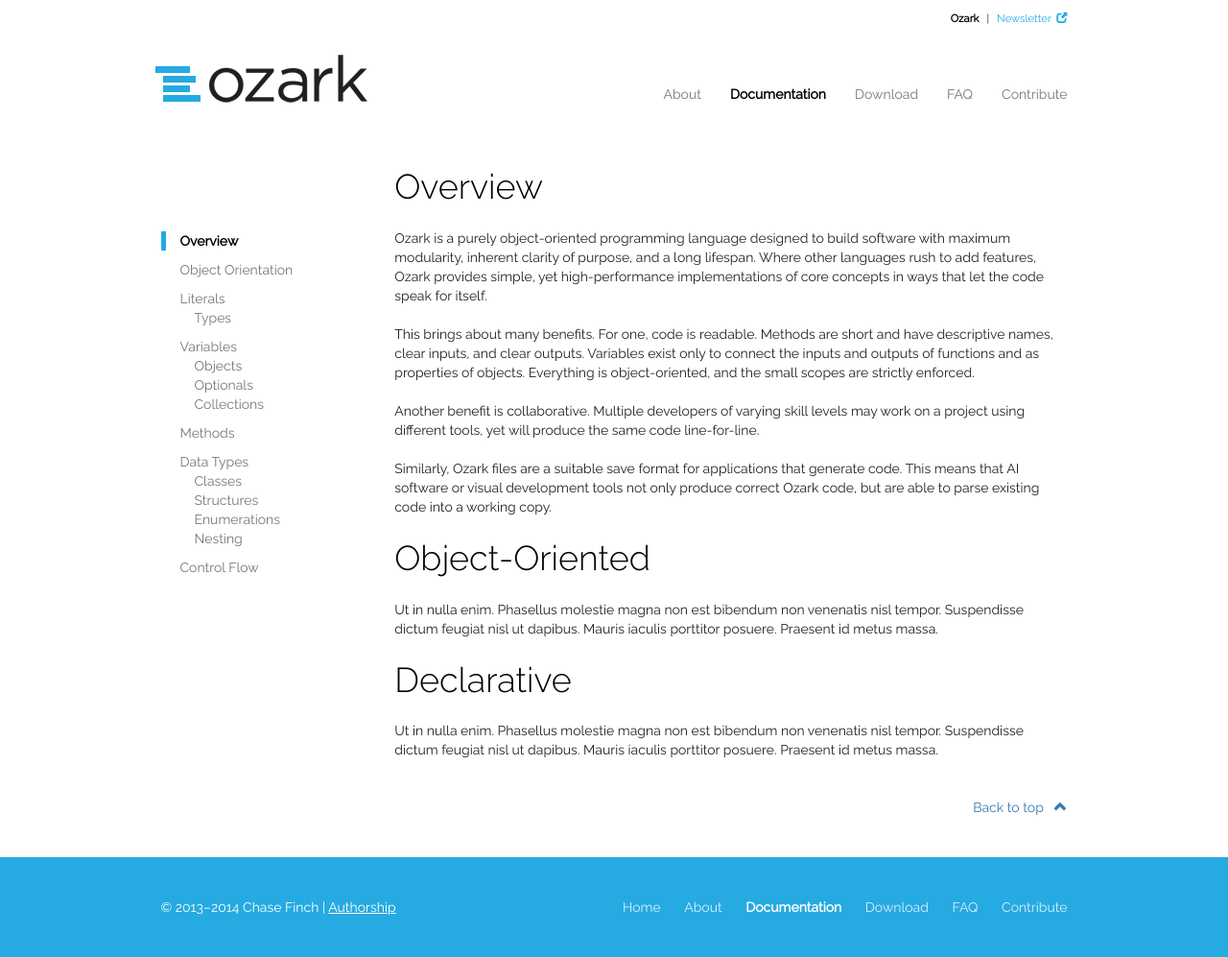
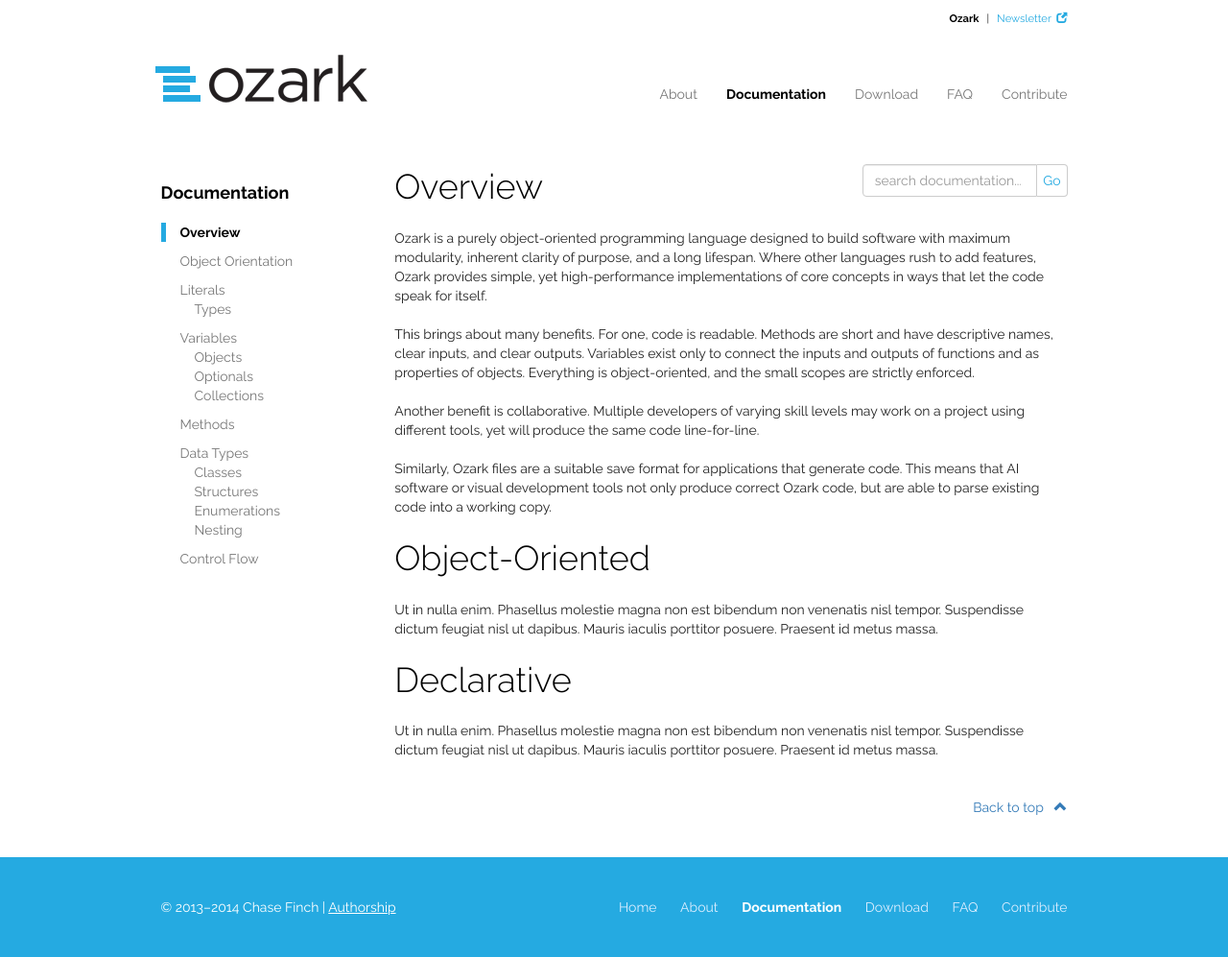
Before and after one commit to chasefinch/ozark-lang.github.io, a PHP site: page /language-documentation in a window 1280 px wide. Shown: the whole page at 96% size. Run offline with PHP 8.4, Linux system fonts and the light colour scheme; some libraries are stand-ins or nearby versions.

Commit message:
Font fix, lots of updates

```diff
--- a/contribute-to-ozark.php
+++ b/contribute-to-ozark.php
@@ -85,7 +85,7 @@
                 </div>
                 <div class='col-sm-4'>
                     <h4>Newsletter</h4>
-                    <p>Sign up to receive email updates about Ozark happenings.</p>
+                    <p>Sign up to receive email updates about Ozark happenings. We never pass your information to anyone else.</p>
                     <form action="//ozark.us9.list-manage.com/subscribe/post?u=db19e11de3ec47da1da91149f&amp;id=13de2cb1c6" method="post" id="mc-embedded-subscribe-form" name="mc-embedded-subscribe-form" class="validate" target="_blank" novalidate>
                       <div class='form-group'>
                         <div class='input-group'>
--- a/css/style.css
+++ b/css/style.css
@@ -100,11 +100,13 @@ header { padding-top:3em; padding-bottom:2em; }
 #nav-links { position:relative; top:25px; font-size:1.2em; }
 	#nav-links li:last-child a { padding-right:0; }
 
-.subnav { margin-top:60px; }
+.subnav { margin-top:1.3em; }
 .subnav .nav > li > a { color:#777; margin-top:10px; padding:0px 15px; border-left:5px solid transparent; }
 .subnav .nav > li > a:hover { color:#333; background-color:transparent; }
 .subnav .nav > li.active > a { color:#000; border-color:#25aae1; font-weight:bold; }
 	.subnav .nav > li.tier > a { margin-top:0px; padding-left:30px; }
+
+	.subnav h4 { margin:0.5em 0; }
 
 .subnav.affix { top:25px; margin-top:0; }
 .subnav.affix-bottom { position:absolute; margin-top:0; }
@@ -142,6 +144,15 @@ div.portal .glyphicon { float:right; margin-right:15px; color:#25aae1; }
 .github { padding:20px 0 0 0; }
 	.github .btn { position:relative; left:-4px; }
 
+.ornament { text-align:center; margin-top:6em; }
+	.ornament a { color:#25aae1; }
+		.ornament a:hover { text-decoration:none; }
+
+		.ornament.disabled a { color:#ddd; }
+		.ornament.disabled a:hover { color:#ddd; }
+
+		.ornament a .glyphicon { font-size:6em; text-align:center; }
+
 .downloads .btn { position:relative; left:-4px; }
 .code .btn { position:relative; left:-4px; }
 .community .btn { position:relative; left:-4px; }
@@ -156,12 +167,23 @@ div.portal .glyphicon { float:right; margin-right:15px; color:#25aae1; }
 .code-sample { position:relative; left:-16px; border:1px solid #bbb; border-top:none; padding:15px; overflow-x:scroll; border-bottom-right-radius:3px; border-bottom-left-radius:3px; }
 	.code-sample pre { border:none !important; background:transparent !important; word-wrap:normal; margin:0; padding:0; }
 
-@media (min-width:768px) {
+@media screen and (min-width:768px) {
+
 	section.blue { min-height:360px; }
-		section.blue.airplane { background:#25aae1 url(../img/bg-airplane.png?v=4) center bottom no-repeat }
-		section.blue.thinker { background:#25aae1 url(../img/bg-thinker.png?v=4) center bottom no-repeat; }
+		section.blue.airplane { background:#25aae1 url(../img/bg-airplane.png) center bottom no-repeat }
+		section.blue.thinker { background:#25aae1 url(../img/bg-thinker.png) center bottom no-repeat; }
 
 	section.white.blueprint { background:url(../img/blueprint.png?v=13) 22% 240px no-repeat; }
+
+}
+
+@media screen and (min-width:768px) and (-webkit-min-device-pixel-ratio: 1.5),
+    screen and (min-width:768px) and (-o-min-device-pixel-ratio: 3/2),
+    screen and (min-width:768px) and (min--moz-device-pixel-ratio: 1.5),
+    screen and (min-width:768px) and (min-device-pixel-ratio: 1.5) {
+
+	section.blue.thinker { background-image:url(../img/bg-thinker@2x.png); background-size:1020px; }
+	section.blue.airplane { background-image:url(../img/bg-airplane@2x.png); background-size:1020px; }
 
 }
 
--- a/download-ozark.php
+++ b/download-ozark.php
@@ -26,6 +26,11 @@
               <div class='col-sm-8'>
                 <h1>Downloads</h1>
                 <p class='lead'>The Ozark language is still in early development. The compiler is not yet complete, and contributors are needed (especially those with compiler expertise.) If the Ozark project seems valuable to you, please consider <a href='/contribute-to-ozark'>getting involved</a>.</p>
+              </div>
+              <div class='col-sm-4'>
+                <div class='ornament disabled'>
+                  <a href='javascript:void(0);'><span class='glyphicon glyphicon-remove-circle'></span></a>
+                </div>
               </div>
             </div>
           </div>
--- a/includes/documentation-nav.php
+++ b/includes/documentation-nav.php
@@ -1,4 +1,5 @@
 <div class="subnav">
+  <h4>Documentation</h4>
   <ul class="nav">
     <li<?php if($subpage == 'index') echo " class='active'"; ?>><a href="/language-documentation">Overview</a></li>
     <li<?php if($subpage == 'object-oriented') echo " class='active'"; ?>><a href="/language-documentation/object-oriented">Object Orientation</a></li>
--- a/includes/header.php
+++ b/includes/header.php
@@ -7,7 +7,7 @@
     <title><?php echo $title; ?></title>
     <meta name="description" content="<?php echo $description; ?>">
 
-    <link href='http://fonts.googleapis.com/css?family=Raleway:300,400' rel='stylesheet' type='text/css'>
+    <link href='http://fonts.googleapis.com/css?family=Raleway:300,400,700' rel='stylesheet' type='text/css'>
     <link href="/ico/favicon.ico" rel="shortcut icon" type="image/x-icon">
     <!-- Bootstrap -->
     <link href="//maxcdn.bootstrapcdn.com/bootstrap/3.2.0/css/bootstrap.min.css" rel="stylesheet">
@@ -26,6 +26,7 @@
       })(window,document,'script','//www.google-analytics.com/analytics.js','ga');
 
       ga('create', 'UA-53701958-1', 'auto');
+      ga('require', 'displayfeatures');
       ga('send', 'pageview');
 
     </script>
--- a/index.php
+++ b/index.php
@@ -30,7 +30,7 @@
                     <div class='col-sm-10'>
                       <form action="//ozark.us9.list-manage.com/subscribe/post?u=db19e11de3ec47da1da91149f&amp;id=13de2cb1c6" method="post" id="mc-embedded-subscribe-form" name="mc-embedded-subscribe-form" class="validate" target="_blank" novalidate>
                         <div class='form-group'>
-                          <label for="mce-EMAIL">Enter your email address for regular updates!</label>
+                          <label for="mce-EMAIL">Enter your email address for regular updates!<br />(We never pass on your details to anyone else.)</label>
                           <div class='row'>
                             <div class='col-sm-10'>
                               <div class='input-group input-block input-group-large'>
--- a/language-documentation/index.php
+++ b/language-documentation/index.php
@@ -27,7 +27,22 @@
                 <?php $subpage = 'index'; require('../includes/documentation-nav.php'); ?>
               </div>
               <div class='col-sm-9'>
-                <h1 class='main-heading' id="overview">Overview</h1>
+                <div class='row'>
+                  <div class='col-sm-8'>
+                    <h1 class='main-heading' id="overview">Overview</h1>
+                  </div>
+                  <div class='col-sm-4'>
+                    <div class='documentation-search'>
+                      <form action="/language-documentation" method="get">
+                        <div class='form-group'>
+                          <div class='input-group'>
+                            <input type="search" value="" name="q" class="form-control input-md" id="q" placeholder="search documentation..." required /><div class='input-group-addon'><input type="submit" value="Go" /></div>
+                          </div>
+                        </div>
+                      </form>
+                    </div>
+                  </div>
+                </div>
                 <p>Ozark is a purely object-oriented programming language designed to build software with maximum modularity, inherent clarity of purpose, and a long lifespan. Where other languages rush to add features, Ozark provides simple, yet high-performance implementations of core concepts in ways that let the code speak for itself.</p>
                 <p>This brings about many benefits. For one, code is readable. Methods are short and have descriptive names, clear inputs, and clear outputs. Variables exist only to connect the inputs and outputs of functions and as properties of objects. Everything is object-oriented, and the small scopes are strictly enforced.</p>
                 <p>Another benefit is collaborative. Multiple developers of varying skill levels may work on a project using different tools, yet will produce the same code line-for-line.</p>
```
